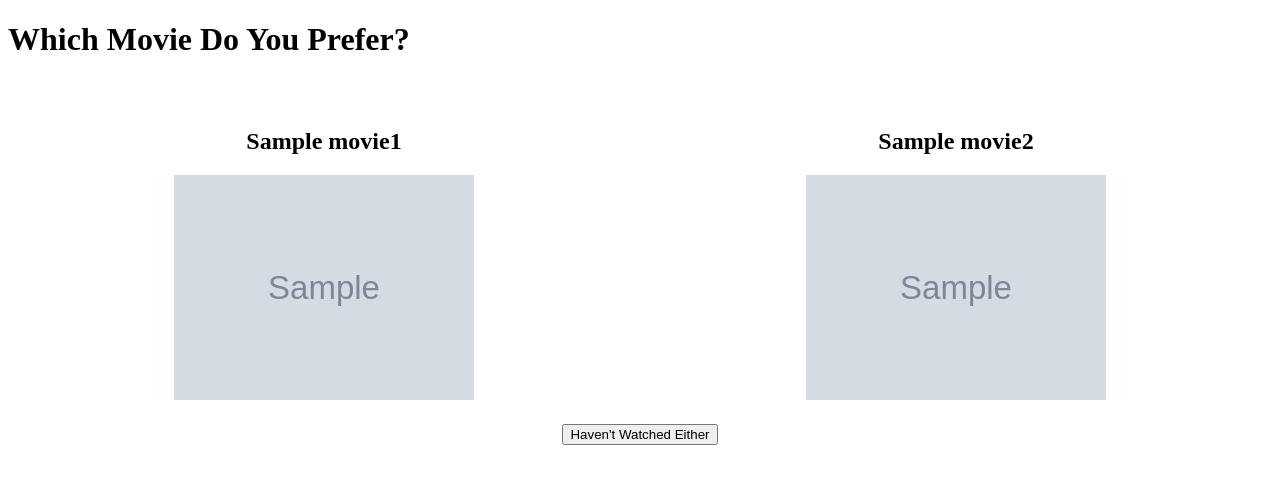
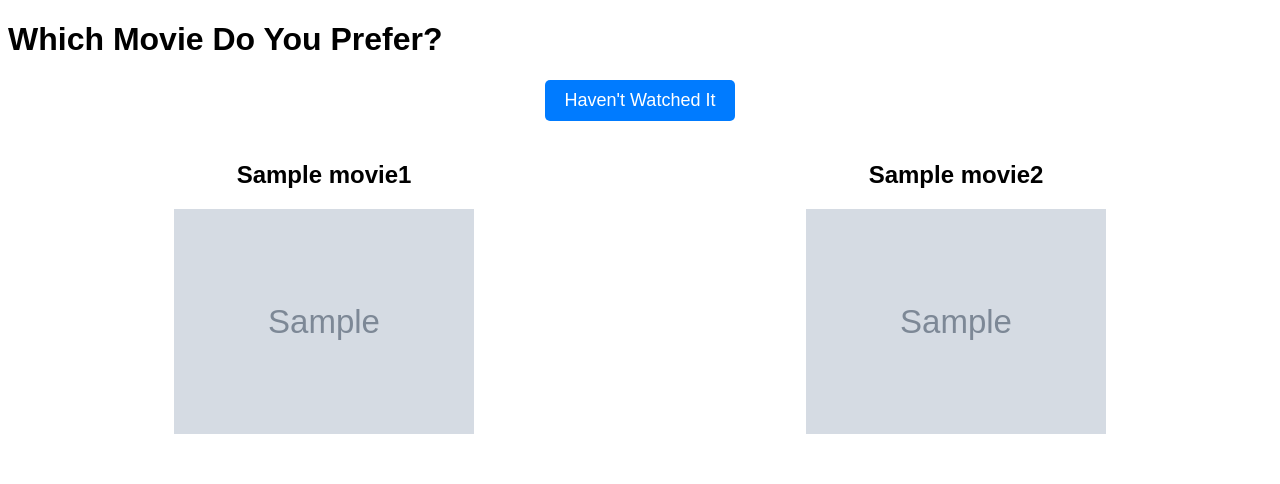
Before and after one commit to PeterPark07/Movie-Comparison-App, a Flask app: template templates/comparison.html in a window 1280 px wide. Shown: the top 484 px of the page. Run offline with Flask 3, Linux system fonts and the light colour scheme; the template is opened without the code that fills it: most values are stand-ins (such as "Sample title", 1, 10 or a date in 2020); grey boxes marked "Sample" are stand-in pictures.

Commit message:
Update comparison.html

```diff
--- a/templates/comparison.html
+++ b/templates/comparison.html
@@ -5,11 +5,14 @@
     <meta name="viewport" content="width=device-width, initial-scale=1.0">
     <title>Compare Movies</title>
     <style>
+        body {
+            font-family: Arial, sans-serif;
+        }
         .movie-container {
             display: flex;
             justify-content: space-around;
             align-items: center;
-            margin-top: 50px;
+            margin-top: 20px;
         }
         .movie {
             text-align: center;
@@ -23,6 +26,19 @@
             display: flex;
             justify-content: center;
             margin-top: 20px;
+            margin-bottom: 20px;
+        }
+        .skip-button-container button {
+            padding: 10px 20px;
+            font-size: 18px;
+            background-color: #007bff;
+            color: white;
+            border: none;
+            border-radius: 5px;
+            cursor: pointer;
+        }
+        .skip-button-container button:hover {
+            background-color: #0056b3;
         }
     </style>
     <script>
@@ -33,6 +49,11 @@
 </head>
 <body>
     <h1>Which Movie Do You Prefer?</h1>
+    <div class="skip-button-container">
+        <form action="{{ url_for('skip') }}" method="post">
+            <button type="submit">Haven't Watched It</button>
+        </form>
+    </div>
     <div class="movie-container">
         <div class="movie">
             <h2>{{ movie1.title }}</h2>
@@ -51,10 +72,5 @@
             </form>
         </div>
     </div>
-    <div class="skip-button-container">
-        <form action="{{ url_for('skip') }}" method="post">
-            <button type="submit">Haven't Watched Either</button>
-        </form>
-    </div>
 </body>
 </html>
```
